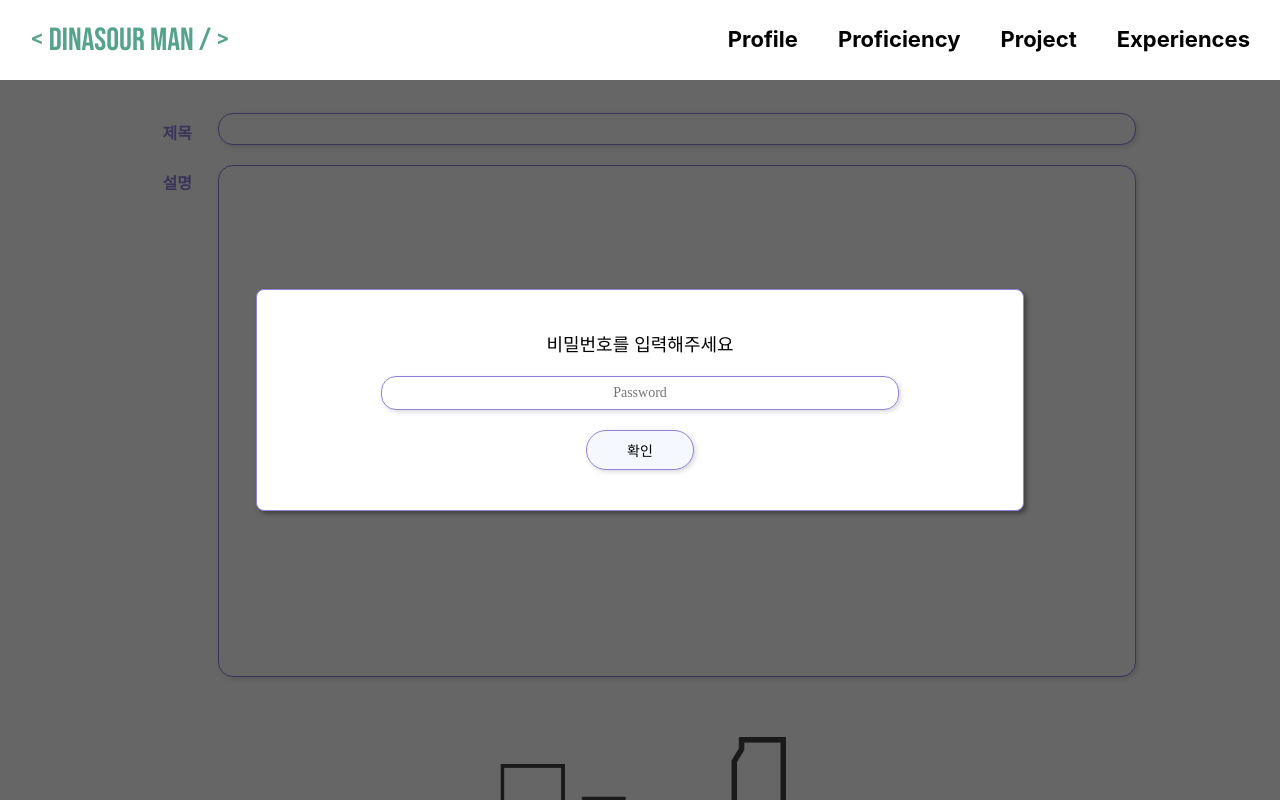
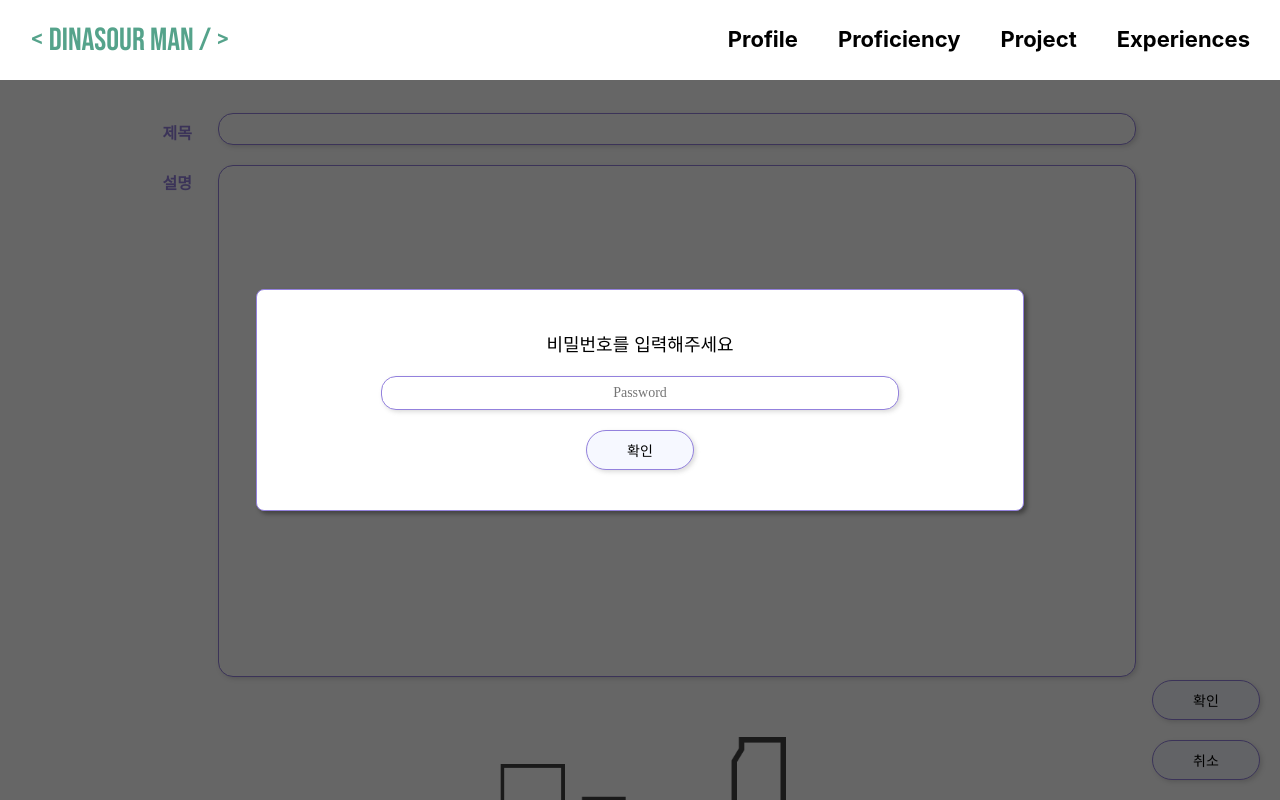
Before and after one commit to kang123077/PortFolio, a Next.js app: page /write in a window 1280 px wide. Shown: the top 800 px of the page. Built offline with nearby package versions, Linux system fonts and the light colour scheme; a web font is replaced by a local one.

Commit message:
[수정] WriteContent 수정
#8

```diff
--- a/component/WriteContent.tsx
+++ b/component/WriteContent.tsx
@@ -8,13 +8,11 @@ const WriteContent = (props) => {
   const { back } = useRouter();
 
   const [inputs, setInputs] = useState({
-    nickName: "ㅇㅇ",
     title: "",
-    password: "",
     content: "",
   });
 
-  const { nickName, title, password, content } = inputs;
+  const { title, content } = inputs;
 
   const onChangeValue = (e) => {
     setInputs({
@@ -60,6 +58,10 @@ const WriteContent = (props) => {
           {props.content}
         </RightContentInput>
       </Right>
+      <FixedButtonWrapper>
+        <FixedButton onClick={openModal}>확인</FixedButton>
+        <FixedButton onClick={() => back()}>취소</FixedButton>
+      </FixedButtonWrapper>
     </ItemWrapper>
   );
 };
@@ -139,6 +141,7 @@ const FixedButtonWrapper = styled.div`
   flex-direction: column;
   right: 20px;
   bottom: 20px;
+  z-index: 998;
 `;
 
 const FixedButton = styled.button`
```
